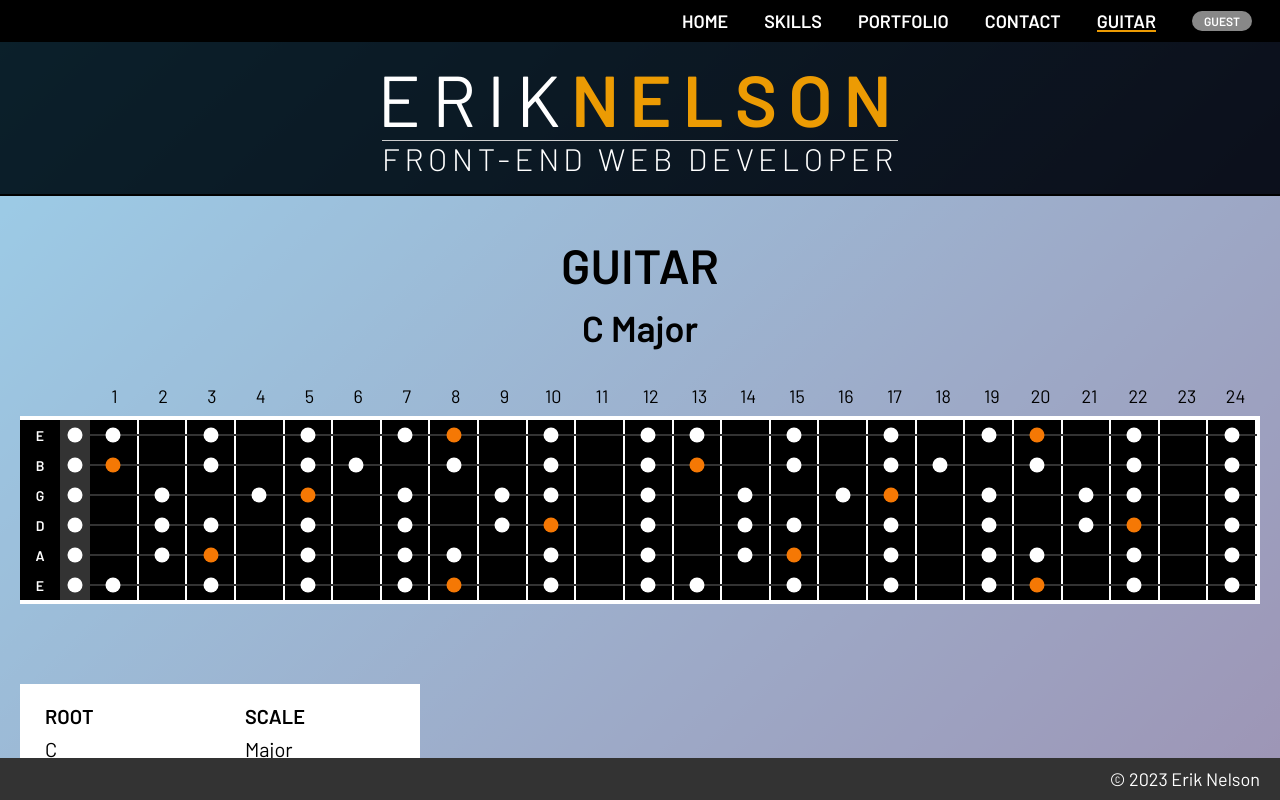
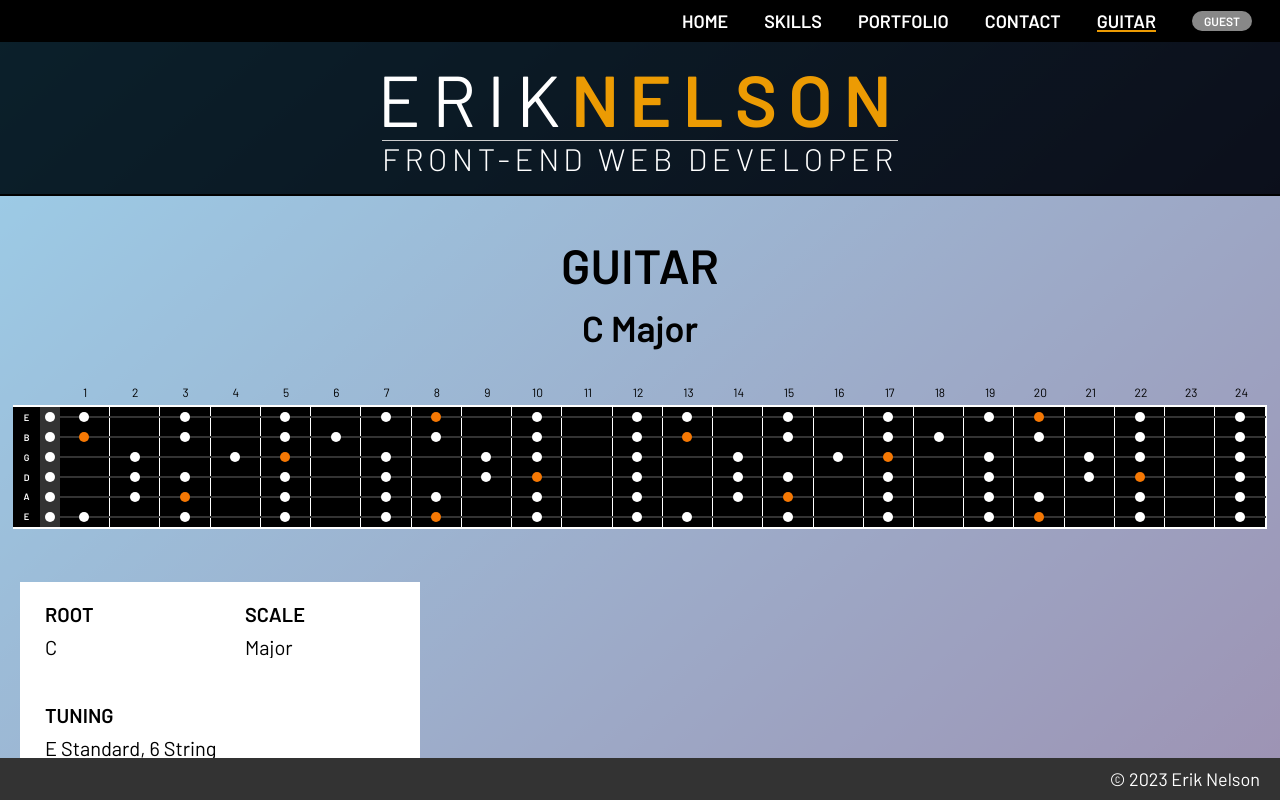
Before and after one commit to eriknelson4/portfolio-react, a React (Vite) app: page /guitar in a window 1280 px wide. Shown: the top 800 px of the page. Built offline with nearby package versions, Linux system fonts and the light colour scheme.

Commit message:
Styling changes on guitar.

```diff
--- a/src/Pages/Guitar/Guitar.scss
+++ b/src/Pages/Guitar/Guitar.scss
@@ -2,7 +2,9 @@
 @mixin logFrets { grid-template-columns:4em 3em 5.556fr 5.245fr 4.950fr 4.672fr 4.410fr 4.163fr 3.929fr 3.708fr 3.500fr 3.304fr 3.118fr 2.943fr 2.778fr 2.622fr 2.475fr 2.336fr 2.205fr 2.081fr 1.964fr 1.854fr 1.750fr 1.652fr 1.559fr 1.472fr; }
 @mixin linearFrets { grid-template-columns:4em 3em repeat(24, minmax(0, 1fr)); }
 
-.guitar { font-size:clamp(5p, 0.52vw, 10px); margin-bottom:8em; padding-inline:20px;
+main { overflow:hidden; }
+
+.guitar { font-size:clamp(6.6px, 0.52vw, 10px); margin-bottom:8em; padding-inline:2em; min-width:1280px; position:relative;
   &.log {
     .string, .fret-markers { @include logFrets(); }
   }
@@ -10,16 +12,16 @@
     .string, .fret-markers { @include linearFrets(); }
   }
 
-  h1, h2 { text-align:center; }
-  h2 { margin-bottom:1em; text-transform:none; }
-  .neck { border-right:3px #fff solid; background-color:#000000; }
+  h1, h2 { text-align:center; max-width:100vw; }
+  h2 { margin-bottom:1em; text-transform:none; max-width:100vw; }
+  .neck { border-right:0.3em #fff solid; background-color:#000000; }
   .fret-markers { display:grid;
-    span { display:block; margin-bottom:0.5em; text-align:center; font-size:1.8rem; color:#000; }
+    span { display:block; margin-bottom:0.5em; text-align:center; font-size:1.8em; color:#000; }
   }
   .string { display:grid; position:relative;
-    .string-root { background-color:#000; color:#fff; text-align:center;  display:grid; align-content:center; font-size:1.4em; font-weight:bold; }
-    &:first-child { border-top:4px #fff solid; }
-    &:last-child { border-bottom:4px #fff solid; }
+    .string-root { background-color:#000; color:#fff; text-align:center; display:grid; align-content:center; font-size:1.4em; font-weight:bold; }
+    &:first-child { border-top:0.4em #fff solid; }
+    &:last-child { border-bottom:0.4em #fff solid; }
     &:after { content:''; top:calc(50% - 1px); left:4em; width:calc(100% - 4em); position:absolute; border-top:2px #333 solid; }
     .fret { height:3em; border-right:0.2em solid #fff; position:relative;
       &.nut { background-color:#333; border:none; }
--- a/src/Pages/Skills/Skills.jsx
+++ b/src/Pages/Skills/Skills.jsx
@@ -77,8 +77,6 @@ const Skills = () => {
 
         </div>
       </div>
-
-
     </Standard>
   );
 }
```
